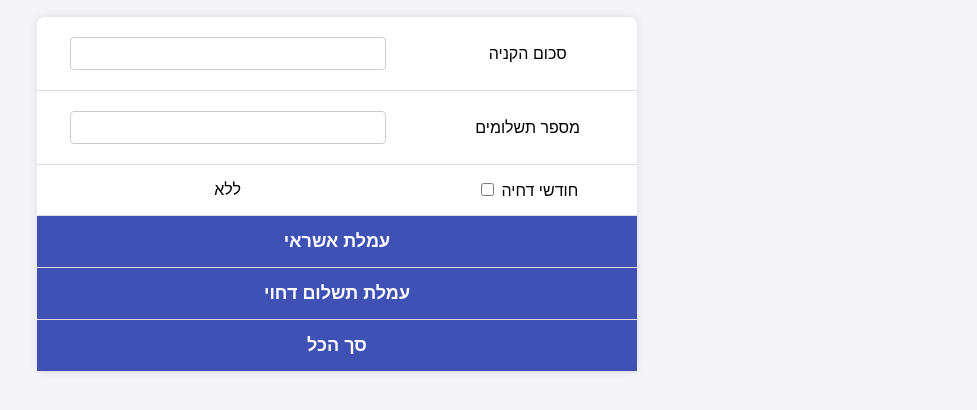
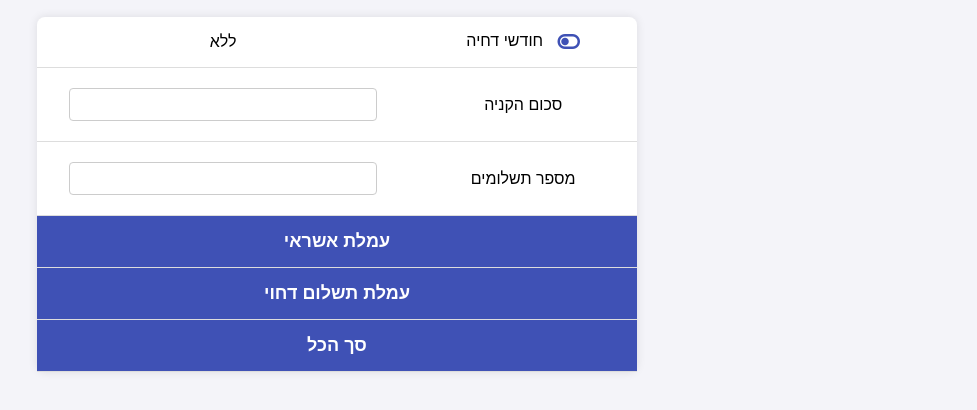
Before and after one commit to shlomoi10/maagar, a plain HTML site: page a+a.html in a window 1280 px wide. Shown: the part 92-502 px from the top of the page, without its empty margins (303-1280 px from the left). Drawn offline with nearby package versions, Linux system fonts and the light colour scheme; a web font is replaced by a local one.

Commit message:
Update a+a.html

```diff
--- a/a+a.html
+++ b/a+a.html
@@ -87,6 +87,13 @@
             cursor: pointer;
             color: #3f51b5;
         }
+        .toggle-icon {
+            cursor: pointer;
+            font-size: 20px;
+            color: #3f51b5;
+            margin-left: 10px;
+            vertical-align: middle;
+        }
     </style>
 </head>
 <body>
@@ -106,22 +113,22 @@
 <h2>חישוב סכום קניה</h2>
 <table id="resultsTable">
     <tr>
+        <td>
+            <i id="deferredIcon" class="fas fa-toggle-off toggle-icon" onclick="toggleDeferredMonths()"></i>
+            חודשי דחיה
+        </td>
+        <td id="deferredMonthsContainer">
+            <input type="number" id="deferredMonths" value="0" oninput="calculate()" class="hidden" /> <!-- ערך ברירת מחדל 0 -->
+            <span id="deferredNoneText">ללא</span>
+        </td>
+    </tr>
+    <tr>
         <td>סכום הקניה</td>
         <td><input type="number" id="purchaseAmount" oninput="calculate()" /></td>
     </tr>
     <tr>
         <td>מספר תשלומים</td>
         <td><input type="number" id="installments" oninput="calculate()" /></td>
-    </tr>
-    <tr>
-        <td>
-            חודשי דחיה
-            <input type="checkbox" id="deferredCheck" onclick="toggleDeferredMonths()" />
-        </td>
-        <td id="deferredMonthsContainer">
-            <input type="number" id="deferredMonths" value="0" oninput="calculate()" class="hidden" /> <!-- ערך ברירת מחדל 0 -->
-            <span id="deferredNoneText">ללא</span>
-        </td>
     </tr>
     <tr class="hidden"> <!-- הסתרת השורה -->
         <td>סך הכל חודשים</td>
@@ -189,13 +196,18 @@
 <script src="https://cdnjs.cloudflare.com/ajax/libs/html2canvas/1.4.1/html2canvas.min.js"></script>
 <script>
 function toggleDeferredMonths() {
-    const deferredCheck = document.getElementById('deferredCheck');
+    const deferredIcon = document.getElementById('deferredIcon');
     const deferredMonthsInput = document.getElementById('deferredMonths');
     const deferredNoneText = document.getElementById('deferredNoneText');
-    if (deferredCheck.checked) {
+
+    if (deferredMonthsInput.classList.contains('hidden')) {
+        deferredIcon.classList.remove('fa-toggle-off');
+        deferredIcon.classList.add('fa-toggle-on');
         deferredMonthsInput.classList.remove('hidden');
         deferredNoneText.classList.add('hidden');
     } else {
+        deferredIcon.classList.remove('fa-toggle-on');
+        deferredIcon.classList.add('fa-toggle-off');
         deferredMonthsInput.classList.add('hidden');
         deferredNoneText.classList.remove('hidden');
         deferredMonthsInput.value = 0;
```
